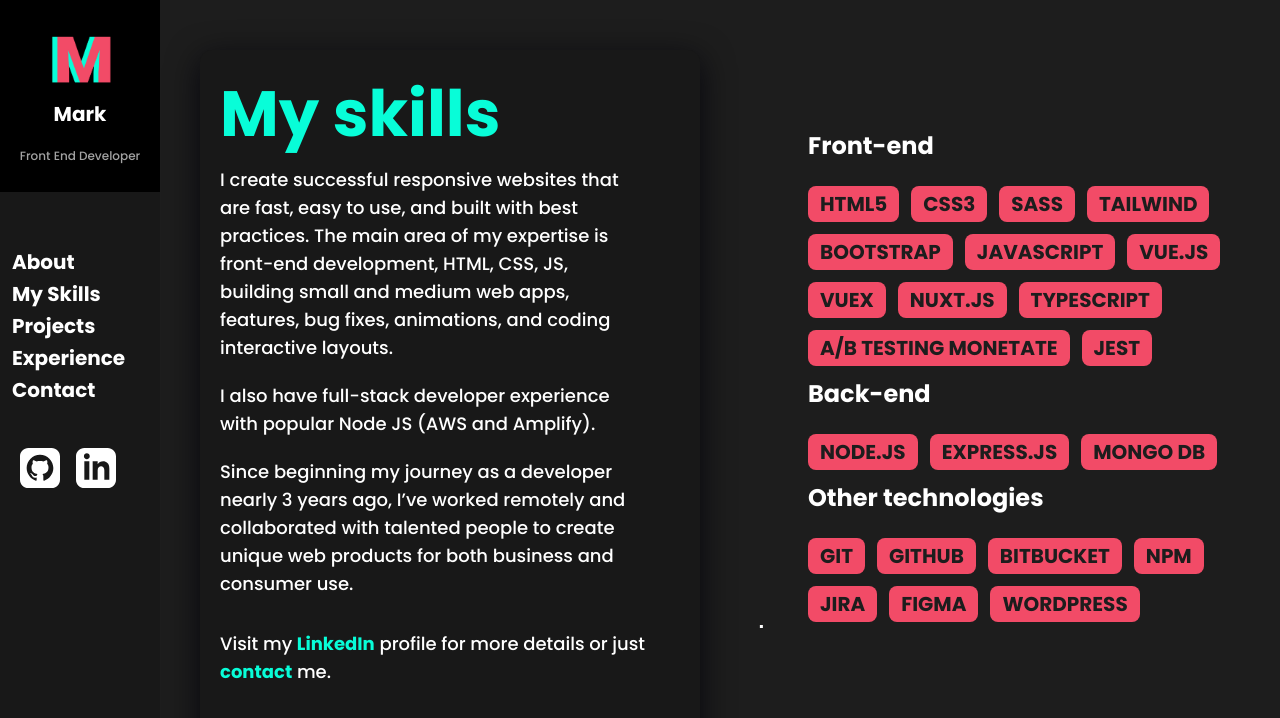
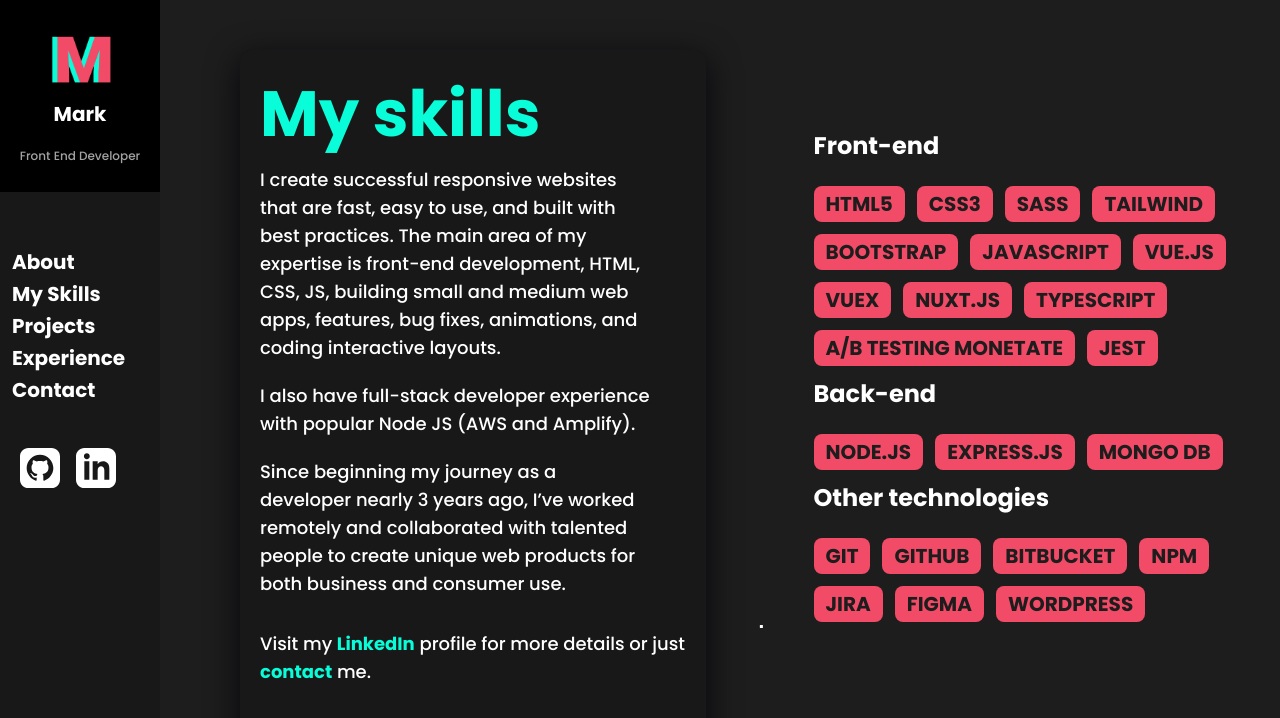
Before and after one commit to markytobran/newportfoliowebsite, a Vue app: page /skills in a window 1280 px wide. Shown: the top 718 px of the page. Built offline with nearby package versions, Linux system fonts and the light colour scheme; what vue3-openlayers would draw is missing.

Commit message:
Adds padding:

```diff
--- a/src/views/SkillsView.vue
+++ b/src/views/SkillsView.vue
@@ -23,7 +23,7 @@
 </script>
 
 <template>
-  <section class="h-full lg:h-screen w-full lg:w-screen p-10 xl:p-10 flex flex-col justify-center">
+  <section class="h-full lg:h-screen w-full lg:w-screen p-10 xl:p-20 flex flex-col justify-center">
     <div class="flex flex-col xl:flex-row items-start xl:items-center md:mt-20">
       <GlassCard class="w-full md:w-10/12 xl:w-5/12 h-full text-white mb-8" title="My skills">
         <p class="mb-5 text-md md:text-lg w-11/12">
```
